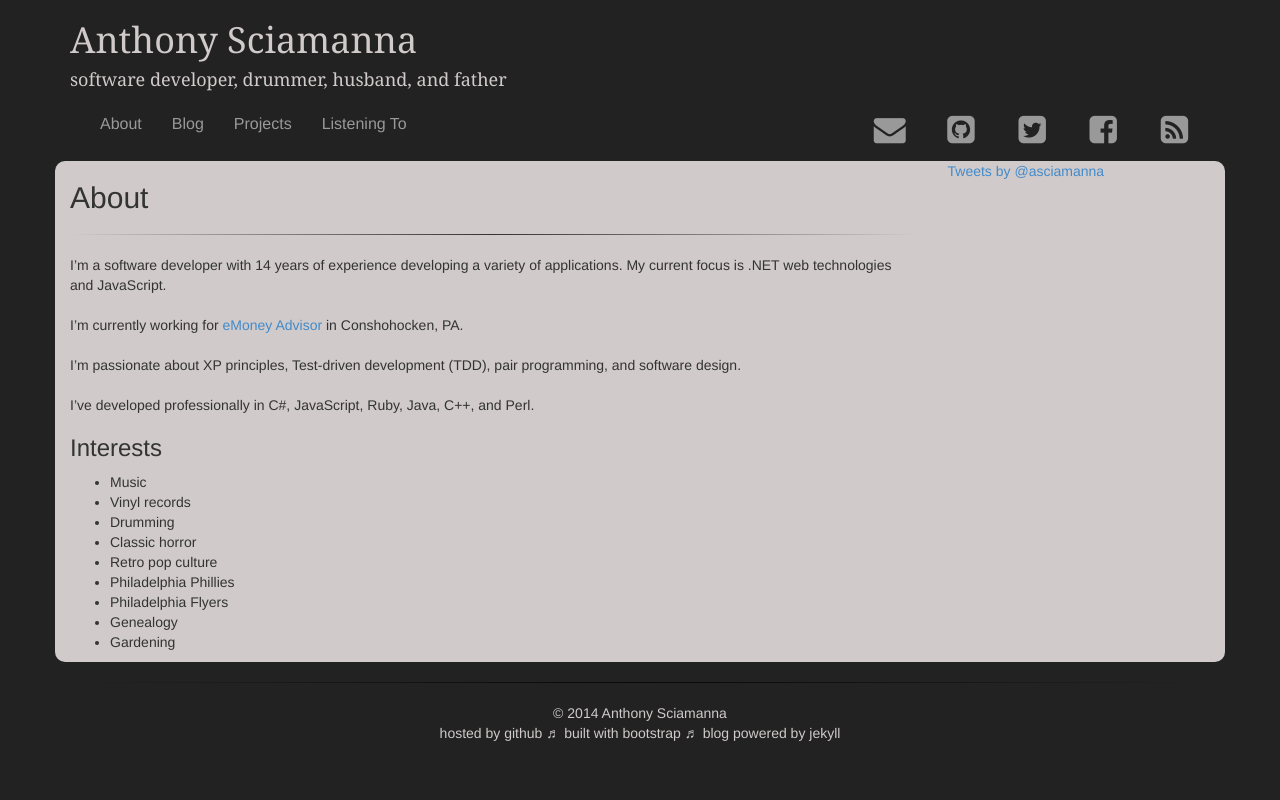
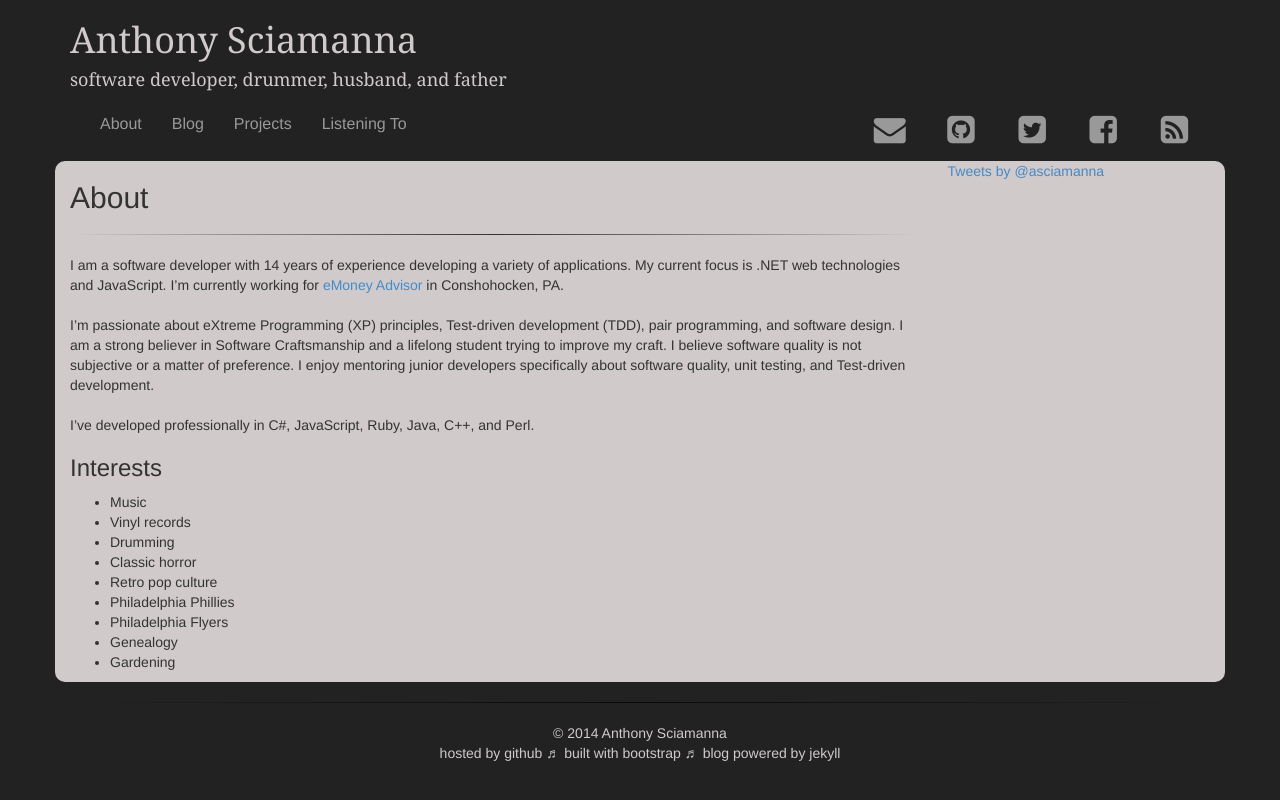
Before and after one commit to asciamanna/asciamanna.github.io, a Jekyll site: the page built from about.md, in a window 1280 px wide. Shown: the top 800 px of the page. Built offline with Jekyll 4.4.1, drawn with Linux system fonts in a browser that asks for light colours; nearby versions of some CDN libraries; comment, search, counter and statistics services are not loaded.

Commit message:
updated about page

```diff
--- a/about.md
+++ b/about.md
@@ -4,13 +4,11 @@ title: About
 ---
 ##About
 <hr/>
-I'm a software developer with {{site.time | date: "%Y" | minus:2000}}  years of experience developing a variety of
+I am a software developer with {{site.time | date: "%Y" | minus:2000}}  years of experience developing a variety of
 applications. My current focus is .NET web technologies and JavaScript.
-<br/><br/>
 I'm currently working for [eMoney Advisor](http://www.emoneyadvisor.com) in Conshohocken, PA.
 <br/><br/>
-I'm passionate about XP principles, Test-driven development (TDD), pair
-programming, and software design.
+I'm passionate about eXtreme Programming (XP) principles, Test-driven development (TDD), pair programming, and software design. I am a strong believer in Software Craftsmanship and a lifelong student trying to improve my craft. I believe software quality is not subjective or a matter of preference. I enjoy mentoring junior developers specifically about software quality, unit testing, and Test-driven development.
 <br/><br/>
 I've developed professionally in C#, JavaScript, Ruby, Java, C++, and Perl.
 
```
